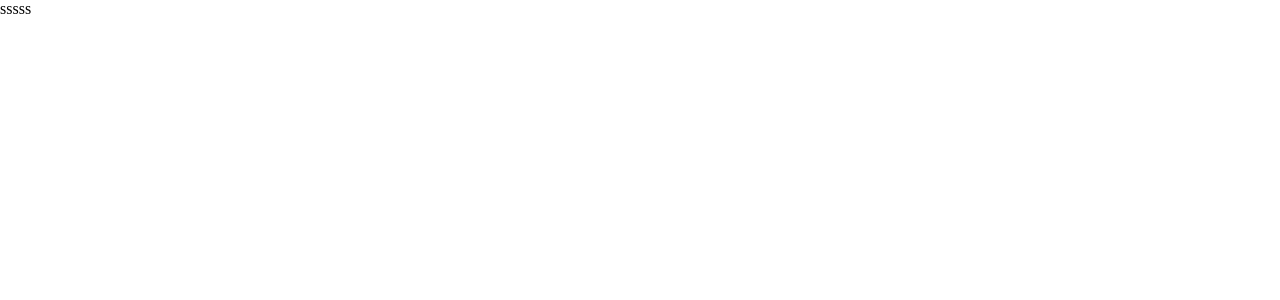
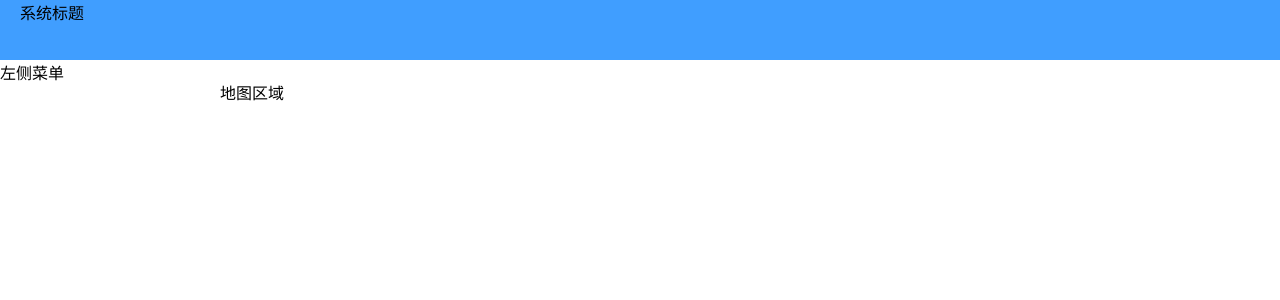
Before and after one commit to ljr-2019/webgismap, a Vue app: page / in a window 1280 px wide. Shown: the top 300 px of the page. Built offline with nearby package versions, Linux system fonts and the light colour scheme.

Commit message:
修改APP.vue代码

```diff
--- a/package.json
+++ b/package.json
@@ -17,6 +17,7 @@
     "@vue/cli-plugin-babel": "~5.0.0",
     "@vue/cli-plugin-eslint": "~5.0.0",
     "@vue/cli-service": "~5.0.0",
+    "element-ui": "^2.15.9",
     "eslint": "^7.32.0",
     "eslint-plugin-vue": "^8.0.3",
     "vue-template-compiler": "^2.6.14"
--- a/src/App.vue
+++ b/src/App.vue
@@ -1,7 +1,12 @@
 <template>
   <div id="app">
-    <span>sssss</span>
-
+    <el-container class="app-Out-pannel">
+      <el-header class="sys-header">系统标题</el-header>
+      <el-container class="app-Content-pannel">
+        <el-aside width="200px">左侧菜单</el-aside>
+        <el-main>地图区域</el-main>
+      </el-container>
+    </el-container>
   </div>
 </template>
 
@@ -23,4 +28,13 @@
   height: 100%;
   margin: 0;
 }
+
+.app-Out-pannel,
+.app-Content-pannel {
+  height: 100%;
+}
+
+.sys-header {
+  background-color: #409EFF;
+}
 </style>
```
Also changed, not shown: src/main.js (+6 -3 lines), 1 other file (tests, documents, lock files or other folders).
